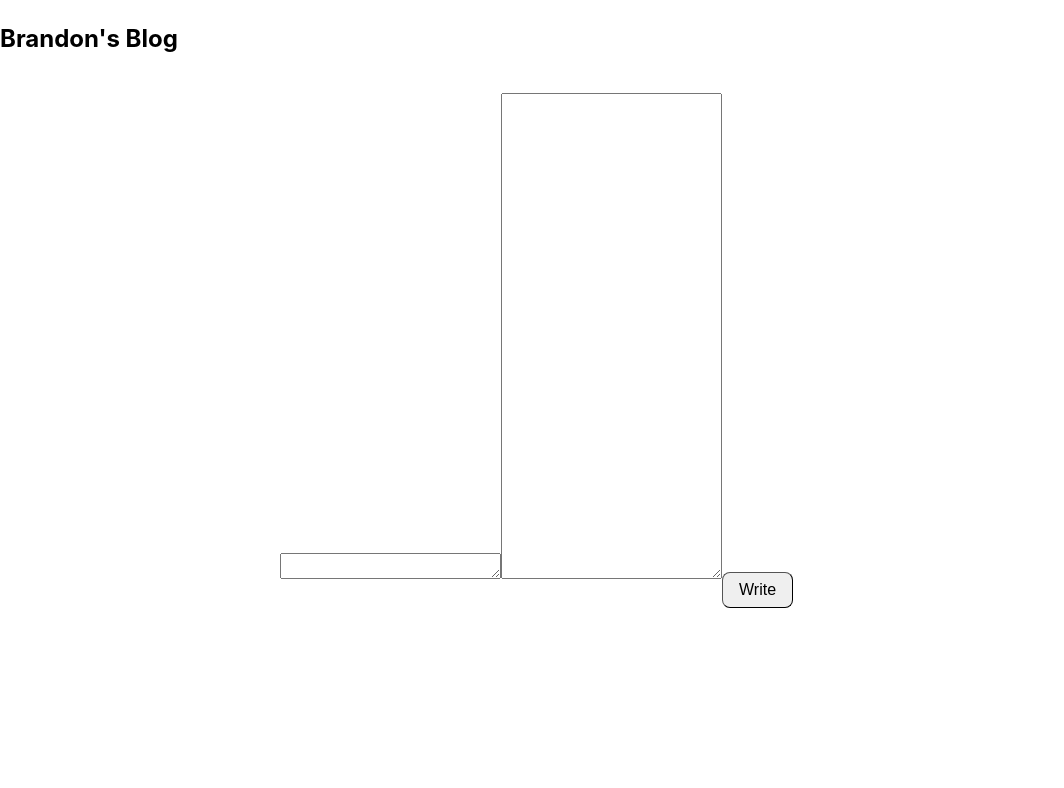
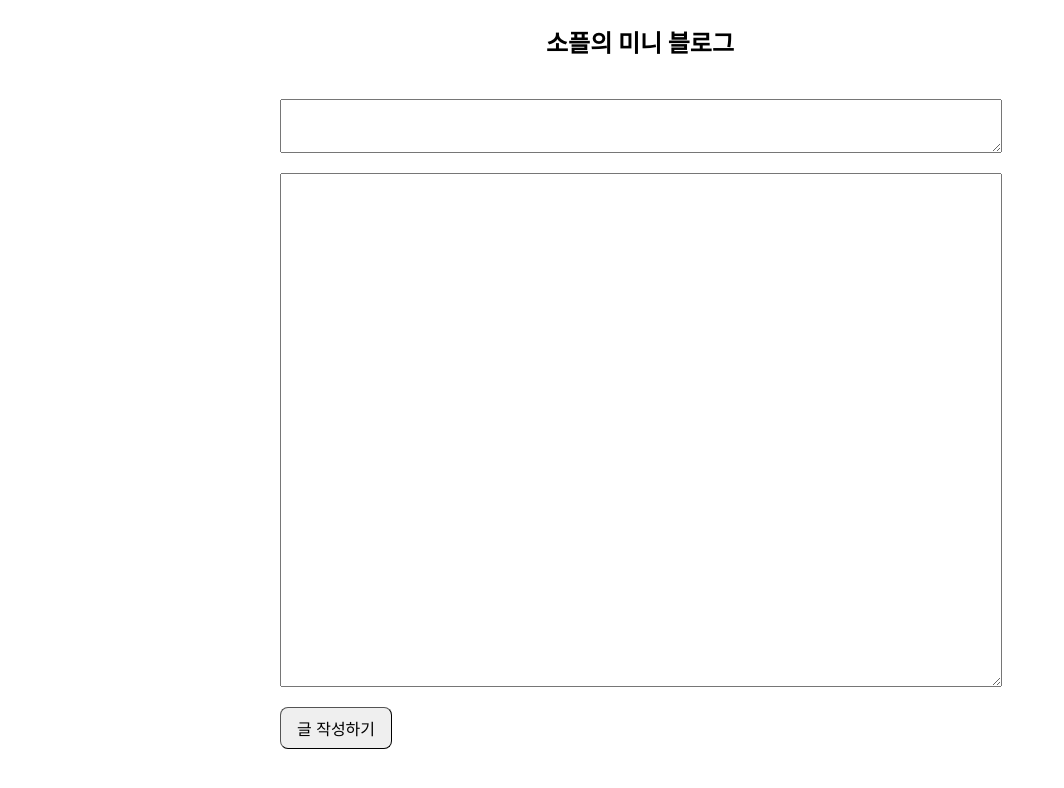
Before and after one commit to DrInnovatio/inf_react, a React (Create React App) app in the folder mini-blog/: page /post-write in a window 1280 px wide. Shown: the top 788 px of the page, without its empty margins (0-1064 px from the left). Built offline with nearby package versions, Linux system fonts and the light colour scheme.

Commit message:
done with this project.

```diff
--- a/mini-blog/src/App.js
+++ b/mini-blog/src/App.js
@@ -1,10 +1,11 @@
-import React from 'react'
+import React from "react";
 import {
     BrowserRouter,
     Routes,
     Route
 } from "react-router-dom";
 import styled from "styled-components";
+// Pages
 import MainPage from './component/page/MainPage';
 import PostWritePage from './component/page/PostWritePage';
 import PostViewPage from './component/page/PostViewPage';
@@ -12,20 +13,20 @@ import PostViewPage from './component/page/PostViewPage';
 const MainTitleText = styled.p`
     font-size: 24px;
     font-weight: bold;
-  font-align: center;
+    text-align: center;
 `;
 
 function App(props) {
     return (
         <BrowserRouter>
-      <MainTitleText>Brandon's Blog</MainTitleText>
+            <MainTitleText>소플의 미니 블로그</MainTitleText>
             <Routes>
-        <Route index element={<MainPage/>}/>
-        <Route path='post-write' element={<PostWritePage/>}/>
-        <Route path='post/:postId' element={<PostViewPage/>}/>
+                <Route index element={<MainPage />} />
+                <Route path="post-write" element={<PostWritePage />} />
+                <Route path="post/:postId" element={<PostViewPage />} />
             </Routes>
         </BrowserRouter>
-  )
+    );
 }
 
 export default App;
--- a/mini-blog/src/component/page/PostViewPage.jsx
+++ b/mini-blog/src/component/page/PostViewPage.jsx
@@ -53,7 +53,7 @@ function PostViewPage(props) {
     const { postId } = useParams();
 
     const post = data.find((item) => {
-        return item.id == postId;
+        return item.id === postId;
     });
 
     const [comment, setComment] = useState("");
--- a/mini-blog/src/component/page/PostWritePage.jsx
+++ b/mini-blog/src/component/page/PostWritePage.jsx
@@ -1,6 +1,6 @@
-import React, { useState } from 'react'
-import { useNavigate } from 'react-router-dom'
-import styled from 'styled-components'
+import React, { useState } from "react";
+import { useNavigate } from "react-router-dom";
+import styled from "styled-components";
 import TextInput from "../ui/TextInput";
 import Button from "../ui/Button";
 
@@ -18,7 +18,7 @@ const Container = styled.div`
     max-width: 720px;
 
     & > * {
-      :not(:last-child){
+        :not(:last-child) {
             margin-bottom: 16px;
         }
     }
@@ -34,24 +34,26 @@ function PostWritePage(props) {
         <Wrapper>
             <Container>
                 <TextInput
-              height={ 20 }
-              value={ title }
-              onChange={ (event) => {
+                    height={20}
+                    value={title}
+                    onChange={(event) => {
                         setTitle(event.target.value);
                     }}
                 />
+
                 <TextInput
-              height={ 480 }
-              value={ content }
-              onChange={ (event) => {
+                    height={480}
+                    value={content}
+                    onChange={(event) => {
                         setContent(event.target.value);
                     }}
                 />
+
                 <Button
-              title="Write"
-              onClick={ () => {
+                    title="글 작성하기"
+                    onClick={() => {
                         navigate("/");
-              } }
+                    }}
                 />
             </Container>
         </Wrapper>
--- a/mini-blog/src/component/ui/Button.jsx
+++ b/mini-blog/src/component/ui/Button.jsx
@@ -1,4 +1,4 @@
-import React from 'react';
+import React from "react";
 import styled from "styled-components";
 
 const StyledButton = styled.button`
@@ -10,9 +10,9 @@ const StyledButton = styled.button`
 `;
 
 function Button(props) {
+    const { title, onClick } = props;
 
-  const { title, onClick } = props;
-  return <StyledButton onClick={ onClick }>{ title || "button"}</StyledButton>
+    return <StyledButton onClick={onClick}>{title || "button"}</StyledButton>;
 }
 
 export default Button;
--- a/mini-blog/src/component/ui/TextInput.jsx
+++ b/mini-blog/src/component/ui/TextInput.jsx
@@ -1,21 +1,22 @@
-import React from 'react';
+import React from "react";
 import styled from "styled-components";
 
 const StyledTextarea = styled.textarea`
-    width: calc(100% 32 px);
+    width: calc(100% - 32px);
     ${(props) =>
-    props.height &&
-  `
-    height: ${props.height}px;
+        props.height &&
+        `
+        height: ${props.height}px;
     `}
-    psdding: 16px;
+    padding: 16px;
     font-size: 16px;
     line-height: 20px;
 `;
 
 function TextInput(props) {
-  const { height, value, onChange } = props;
-  return <StyledTextarea height={height} value={value} onChange={onChange}/>
+    const { height, value, onChange } = props;
+
+    return <StyledTextarea height={height} value={value} onChange={onChange} />;
 }
 
 export default TextInput;
```
Also changed, not shown: mini-blog/src/index.js (+4 -4 lines), 1 other file (tests, documents, lock files or other folders). Lines whose indentation alone changed are shown as unchanged.
